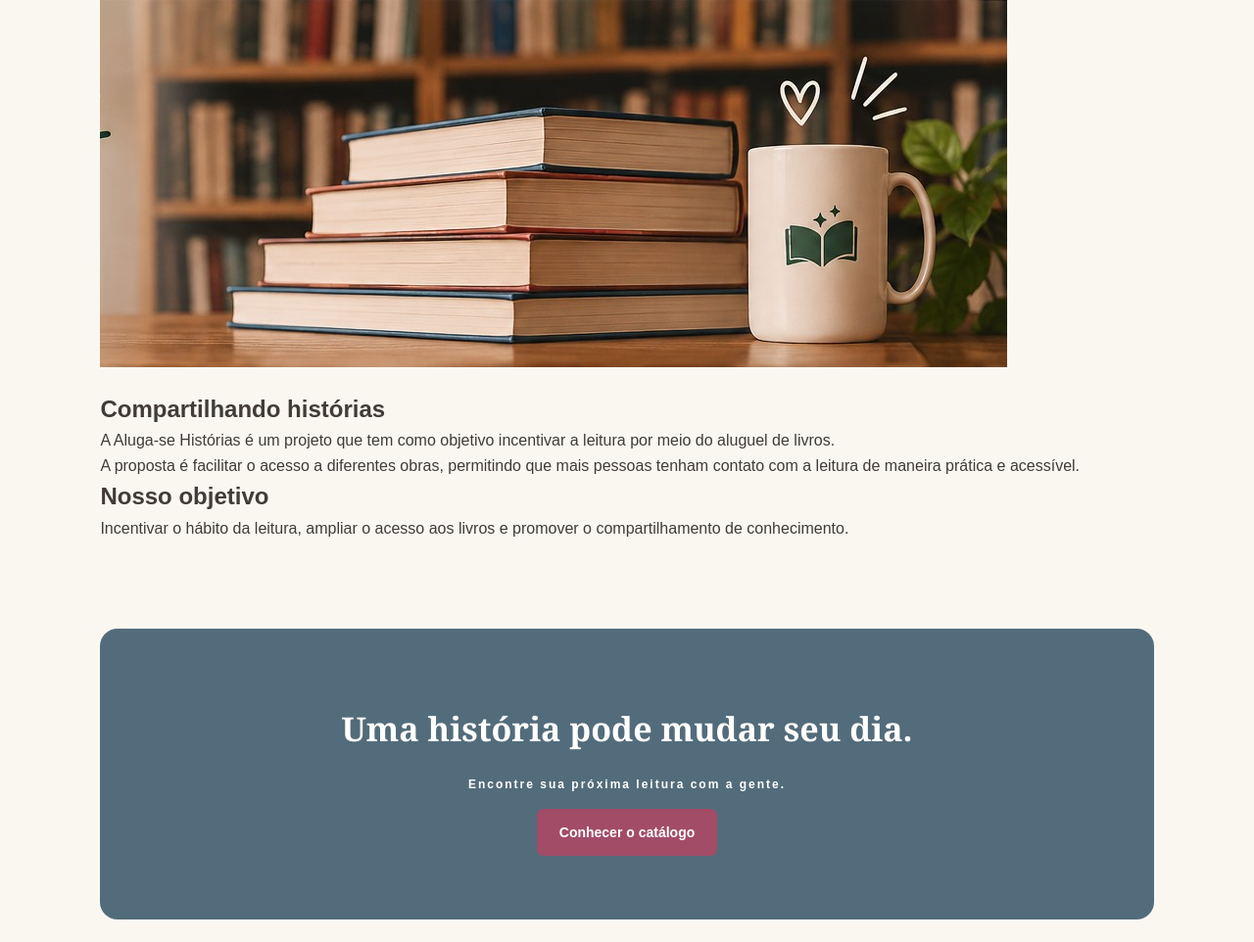
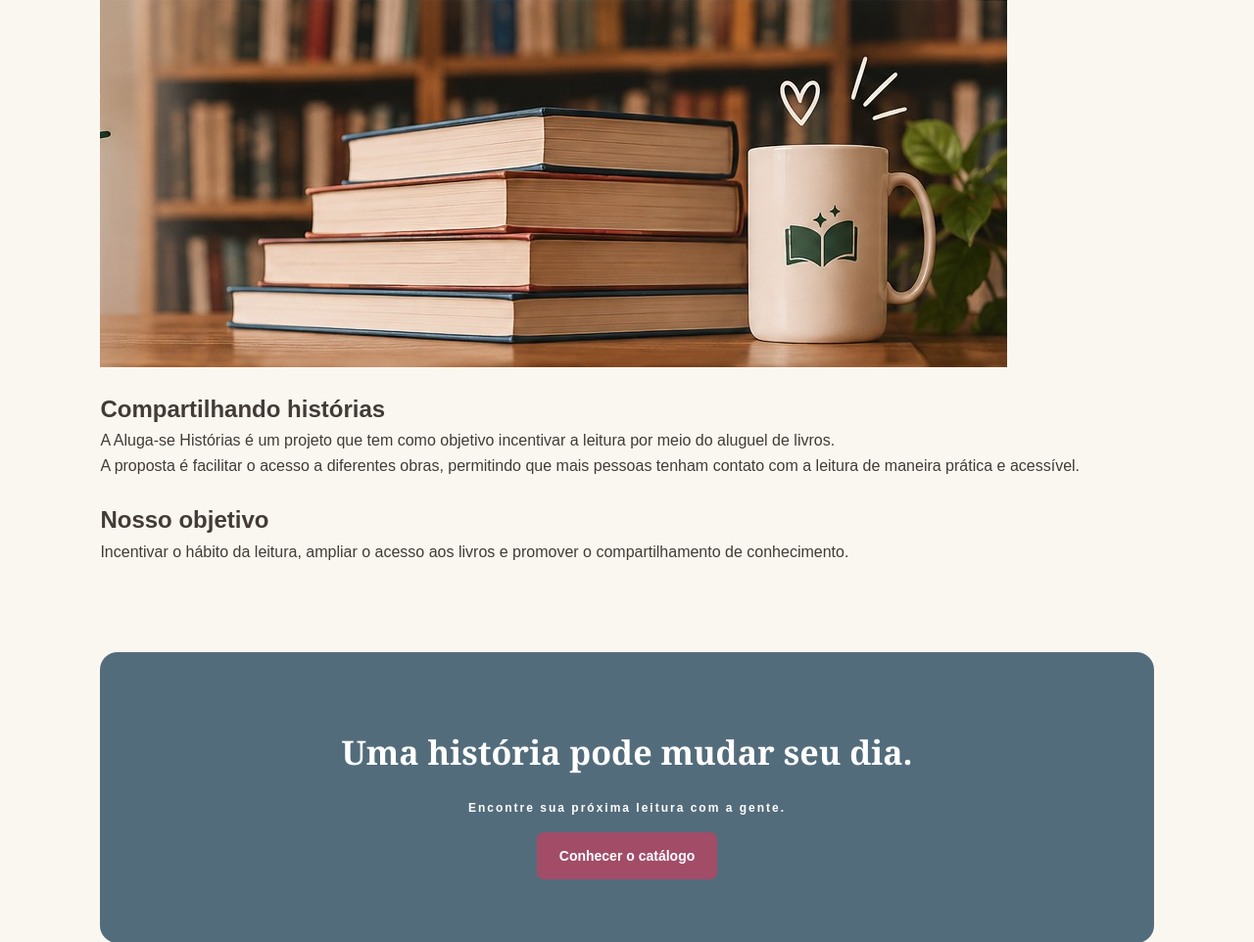
Before and after one commit to emillyeleslyemarques-oss/aluga-se-historias, a PHP site: page /sobre.php in a window 1280 px wide. Shown: the part 256-1218 px from the top of the page at 98% size. Run offline with PHP 8.4, Linux system fonts and the light colour scheme.

Commit message:
Excluindo classe inútil e adicionando uma div a mais.

```diff
--- a/sobre.php
+++ b/sobre.php
@@ -7,7 +7,7 @@
         <p>Mais que uma livraria, um convite para descobrir novos mundos.</p>
     </section>
 
-    <section class="secao sobre-conteudo">
+    <section class="secao">
         <img src="assets/img/banner.jpg" alt="Livros em uma livraria">
 
         <div>
@@ -22,7 +22,8 @@
                 permitindo que mais pessoas tenham contato com a leitura
                 de maneira prática e acessível.
             </p>
-
+        </div>
+        <div>
             <h2>Nosso objetivo</h2>
             <p>
                 Incentivar o hábito da leitura, ampliar o acesso aos livros
```
